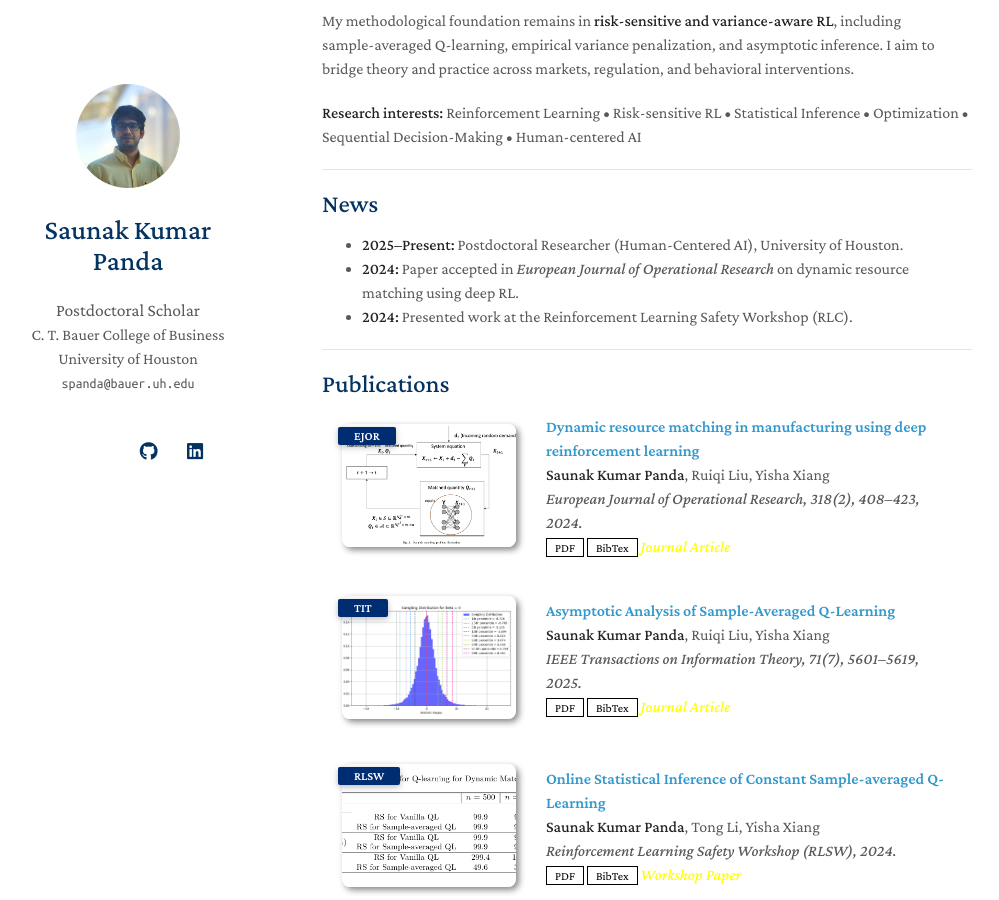
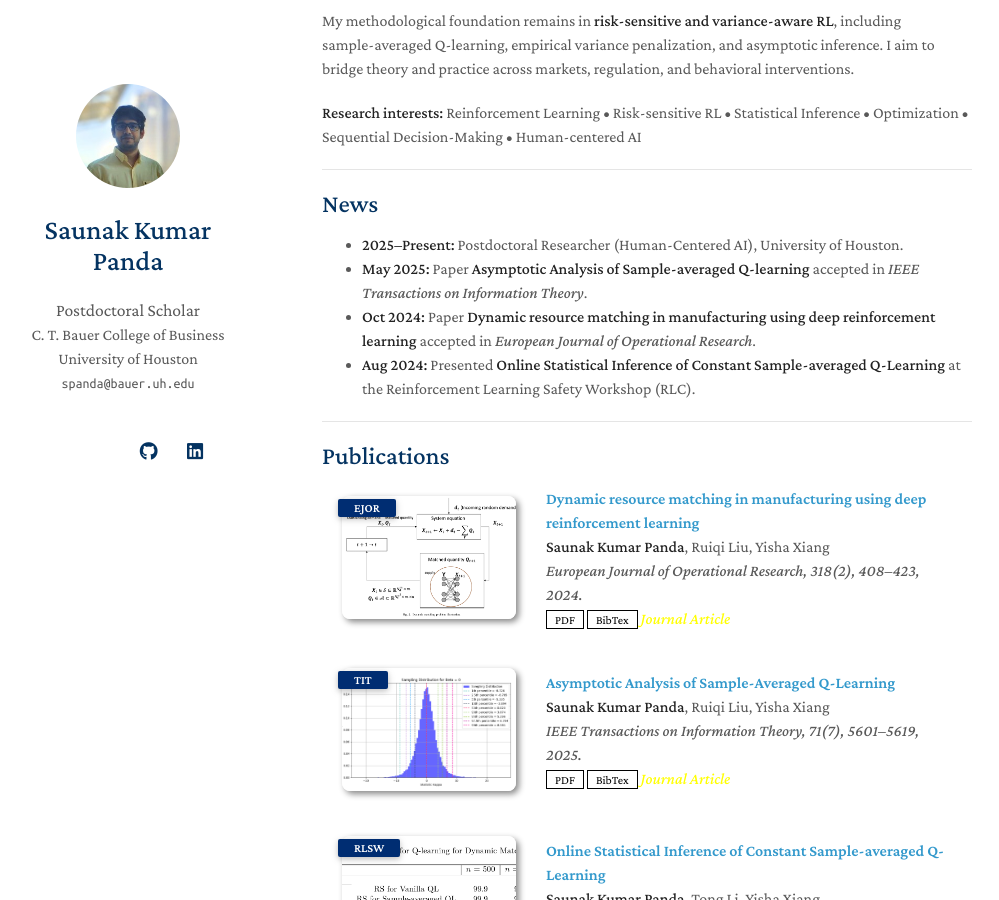
Before and after one commit to saunakp123/pandasaunak.github.io, a Jekyll site: the page built from index.md, in a window 1280 px wide and 900 px high, scrolled down 605 px. Shown: the whole window, without its empty margins (148-1147 px from the left). Built offline with Jekyll 4.4.1, drawn with Linux system fonts in a browser that asks for light colours; a style sheet for code colours, icons or effects is not loaded; our own code applies the rules of GitHub Pages for plain Markdown files.

Commit message:
Update news section with recent publications and presentations

```diff
--- a/index.md
+++ b/index.md
@@ -26,8 +26,9 @@ My methodological foundation remains in **risk‑sensitive and variance‑aware
 
 ## News
 - **2025–Present:** Postdoctoral Researcher (Human-Centered AI), University of Houston.
-- **2024:** Paper accepted in *European Journal of Operational Research* on dynamic resource matching using deep RL.
-- **2024:** Presented work at the Reinforcement Learning Safety Workshop (RLC).
+- **May 2025:** Paper **Asymptotic Analysis of Sample-averaged Q-learning** accepted in *IEEE Transactions on Information Theory*.
+- **Oct 2024:** Paper **Dynamic resource matching in manufacturing using deep reinforcement learning** accepted in *European Journal of Operational Research*.
+- **Aug 2024:** Presented **Online Statistical Inference of Constant Sample-averaged Q-Learning** at the Reinforcement Learning Safety Workshop (RLC).
 
 ---
 {% include_relative _includes/publications.md %}
```
